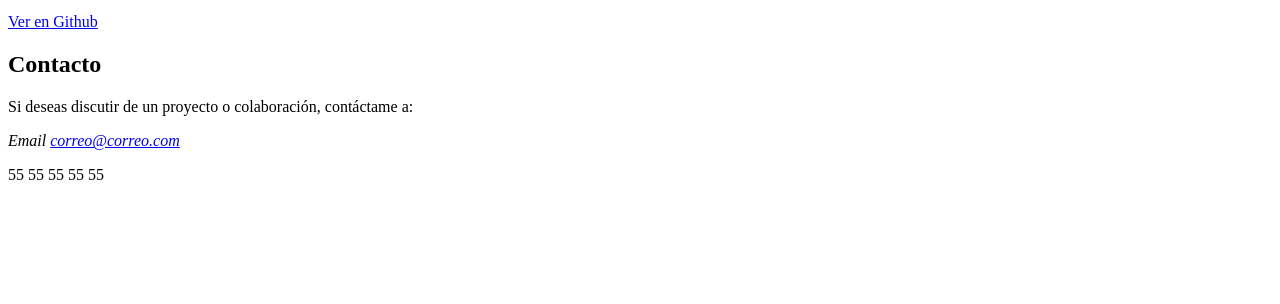
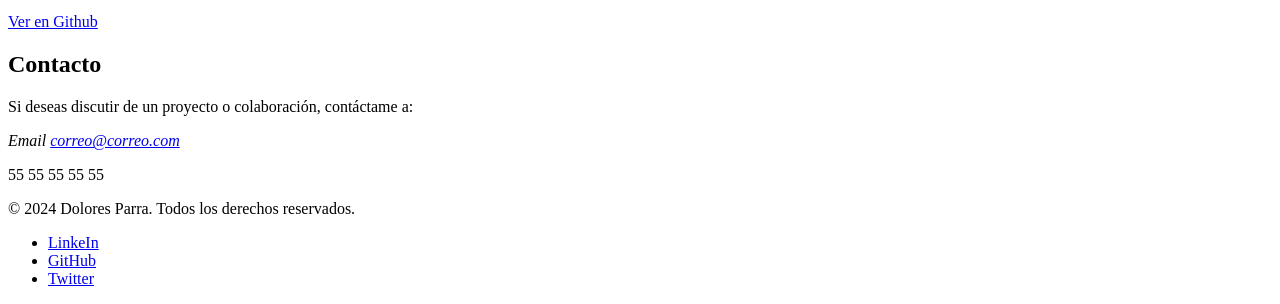
Before and after one commit to DoloresPGz/practica-html-avanzado, a plain HTML site: page index.html in a window 1280 px wide. Shown: the part 1177-1481 px from the top of the page. Before the commit the page ends 1377 px from the top, so only its background shows below. Drawn offline with Linux system fonts and the light colour scheme.

Commit message:
Agrego pie de pagina

```diff
--- a/index.html
+++ b/index.html
@@ -131,5 +131,21 @@
             <p>55 55 55 55 55</p>
          </aside>
     </main>
+    <footer>
+        <p>&copy; 2024 Dolores Parra. Todos los derechos reservados.</p>
+        <nav aria-label="Enlaces de redes sociales de Dolores Parra">
+            <ul>
+                <li>
+                    <a href="#">LinkeIn</a>
+                </li>
+                <li>
+                    <a href="#">GitHub</a>
+                </li>
+                <li>
+                    <a href="#">Twitter</a>
+                </li>
+            </ul>
+        </nav>
+     </footer>
 </body>
 </html>
```
